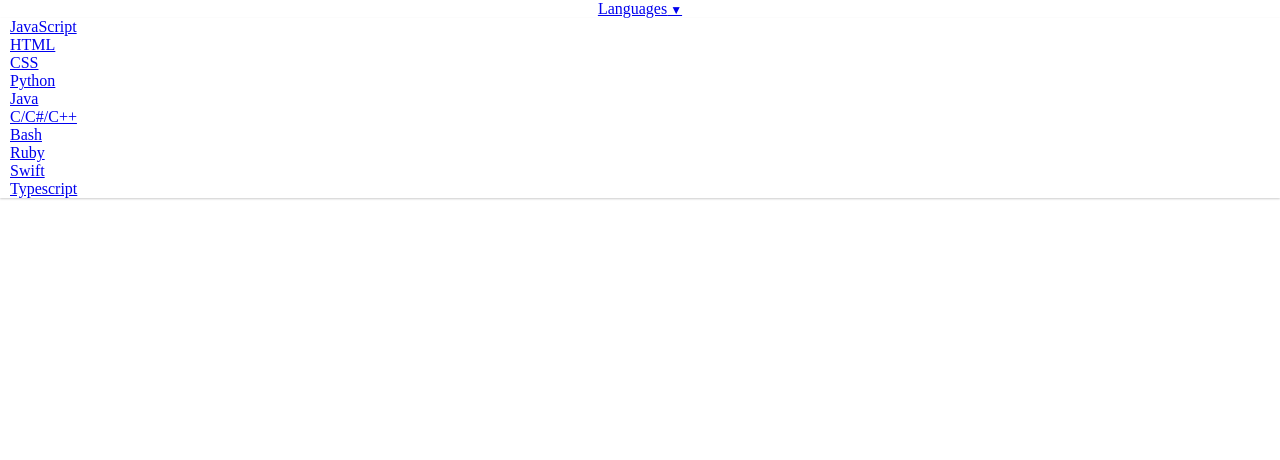
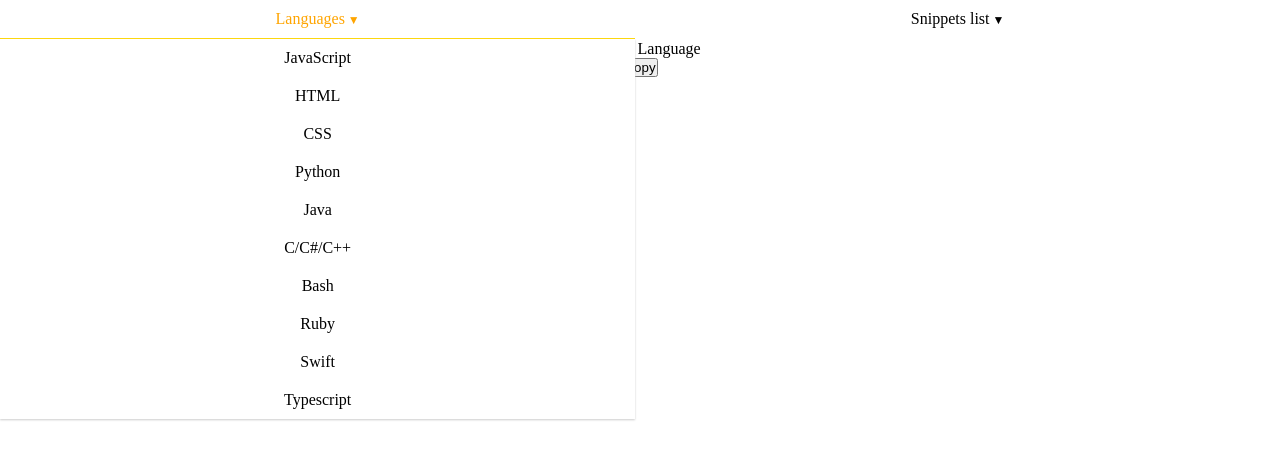
Before and after one commit to DrCuuT/snippets, a website with bundled scripts: page index.html in a window 1280 px wide. Built offline with nearby package versions, Linux system fonts and the light colour scheme.

Commit message:
menu definitif (modifs css à faire)

```diff
--- a/default.css
+++ b/default.css
@@ -4,21 +4,21 @@
     text-align: center;
 }
 
-#nav {
+nav {
     width: 100%;
     margin: 0 auto;
     background-color: white;
     position: sticky;
     top: 0px;
-    ² text-align: center;
+    text-align: center;
 }
 
-#nav ul {
+nav ul {
     list-style-type: none;
     display: flex;
 }
 
-#nav ul li {
+nav ul li {
     flex: 1 1 auto;
     text-align: center;
     position: relative;
@@ -26,17 +26,18 @@
 }
 
 
-#nav a {
+nav a {
     display: block;
     text-decoration: none;
     color: black;
     border-bottom: 2px solid transparent;
     padding: 10px 0px;
+
 }
 
 nav a:hover {
     color: orange;
-    border-bottom: 2px solid gold;
+    border-bottom: 1px solid gold;
 }
 
 .sous {
@@ -55,7 +56,7 @@ nav > ul li:hover .sous {
 
 .sous li {
     flex: 1 1 auto;
-    text-align: left;
+    text-align: center;
 }
 
 .sous a {
--- a/index.html
+++ b/index.html
@@ -27,6 +27,12 @@
                     <li><a href="#" , onclick="changeSelectedLanguage('Typescript')">Typescript</a></li>
                 </ul>
             </li>
+             <li class="deroulant"><a href="#">Snippets list</a>
+                    <ul class="sous">
+
+
+                    </ul>
+
         </ul>
     </nav>
     <div>
@@ -37,22 +43,15 @@
                 document.getElementById("selected_language").innerHTML = "Selected Language : " + language;
 
             }
+
         </script>
     </div>
-    <div>
-        <ul>
-            <li class="deroulant"><a href="#">Snippets list</a>
-                <ul class="sous">
 
-
-                </ul>
-        </ul>
-
-
-    </div>
     <footer>
         <button type="button">Copy</button>
     </footer>
 
 
-</body></html>
+</body>
+
+</html>
```
